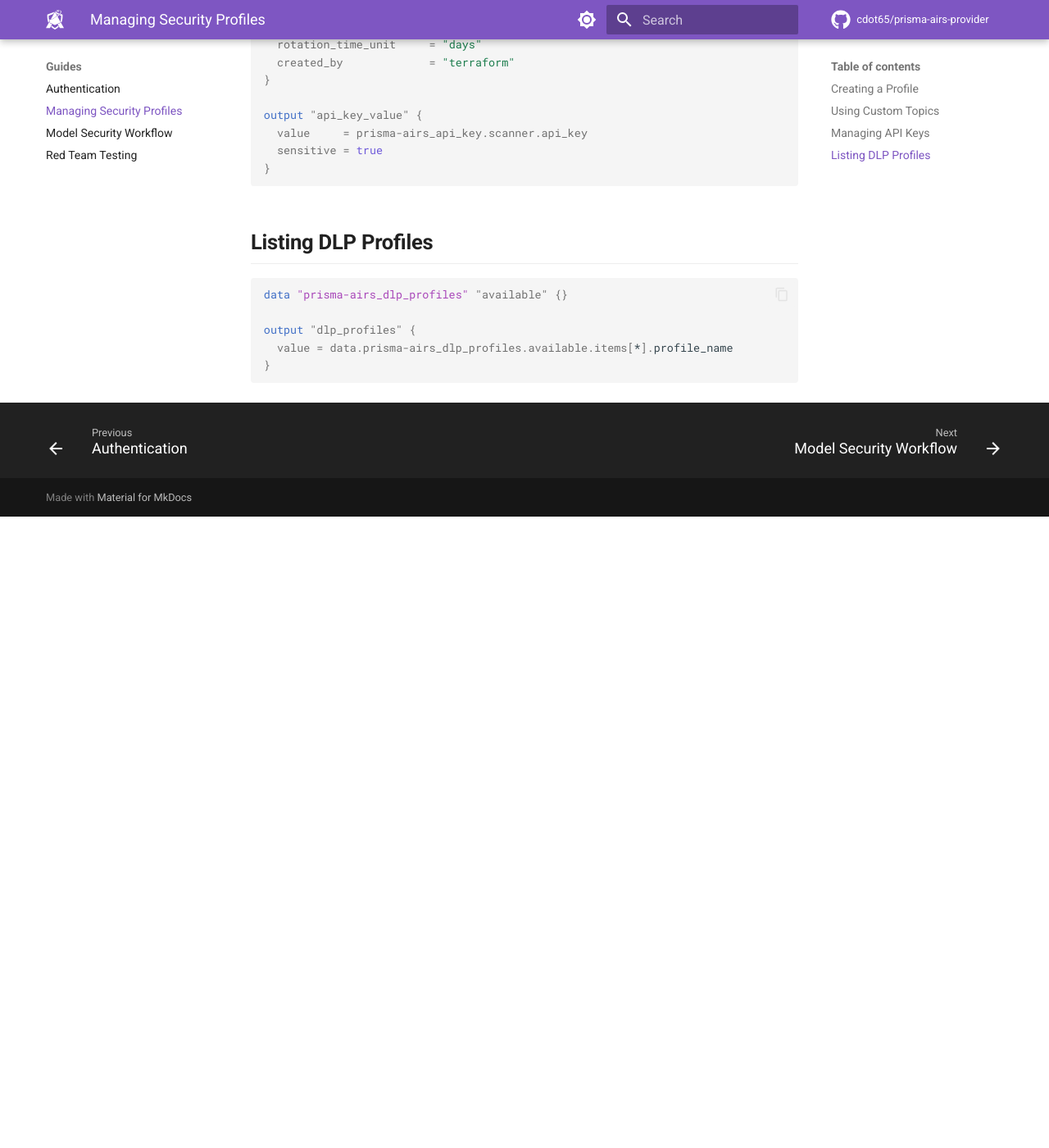
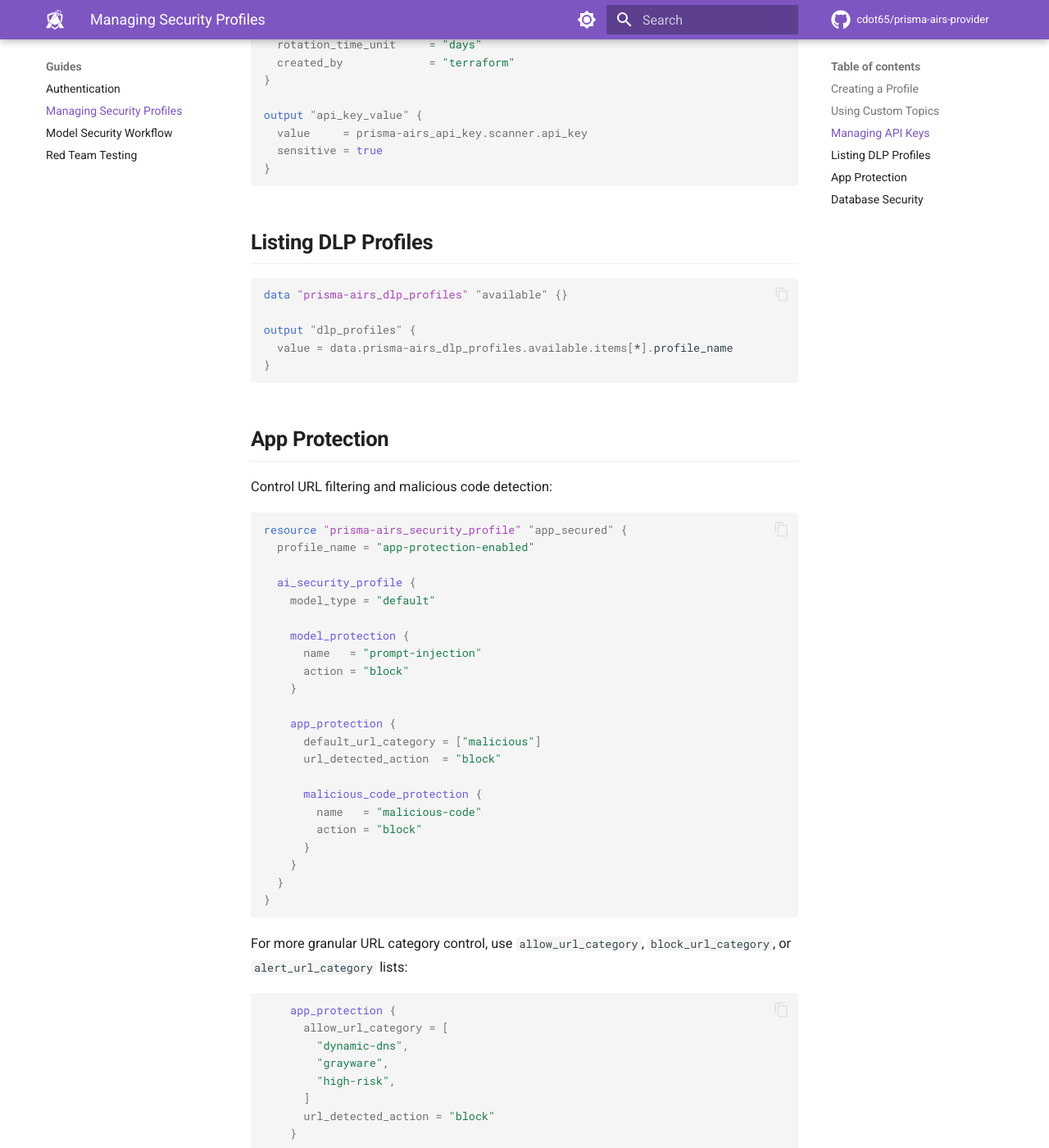
Before and after one commit to cdot65/terraform-provider-prisma-airs, an MkDocs documentation site: the page built from docs/guides/managing-security-profiles.md, in a window 1280 px wide and 1400 px high, scrolled down 2496 px. Shown: the whole window at 82% size. Built offline with MkDocs 1.6.1 and Material for MkDocs 9.7.7, drawn with Linux system fonts in a browser that asks for light colours; comment, search, counter and statistics services are not loaded; before the commit the page ends 3126 px from its top, so only the background shows below that; some of the changed text lies outside the part shown.

Commit message:
docs: add app_protection and database_security to guide

````diff
--- a/docs/guides/managing-security-profiles.md
+++ b/docs/guides/managing-security-profiles.md
@@ -121,3 +121,96 @@
   value = data.prisma-airs_dlp_profiles.available.items[*].profile_name
 }
 ```
+
+## App Protection
+
+Control URL filtering and malicious code detection:
+
+```hcl
+resource "prisma-airs_security_profile" "app_secured" {
+  profile_name = "app-protection-enabled"
+
+  ai_security_profile {
+    model_type = "default"
+
+    model_protection {
+      name   = "prompt-injection"
+      action = "block"
+    }
+
+    app_protection {
+      default_url_category = ["malicious"]
+      url_detected_action  = "block"
+
+      malicious_code_protection {
+        name   = "malicious-code"
+        action = "block"
+      }
+    }
+  }
+}
+```
+
+For more granular URL category control, use `allow_url_category`, `block_url_category`, or `alert_url_category` lists:
+
+```hcl
+    app_protection {
+      allow_url_category = [
+        "dynamic-dns",
+        "grayware",
+        "high-risk",
+      ]
+      url_detected_action = "block"
+    }
+```
+
+## Database Security
+
+Control which database operations AI models can perform:
+
+```hcl
+resource "prisma-airs_security_profile" "db_protected" {
+  profile_name = "database-security-enabled"
+
+  ai_security_profile {
+    model_type = "default"
+
+    model_protection {
+      name   = "prompt-injection"
+      action = "block"
+    }
+
+    data_protection {
+      data_leak_detection {
+        action = "block"
+
+        member {
+          text = "sensitive content"
+        }
+      }
+
+      database_security {
+        name   = "database-security-create"
+        action = "block"
+      }
+
+      database_security {
+        name   = "database-security-read"
+        action = "allow"
+      }
+
+      database_security {
+        name   = "database-security-update"
+        action = "block"
+      }
+
+      database_security {
+        name   = "database-security-delete"
+        action = "block"
+      }
+    }
+  }
+}
+```
+
+This configuration allows read operations while blocking create, update, and delete — a common pattern for read-only AI assistants.
````
